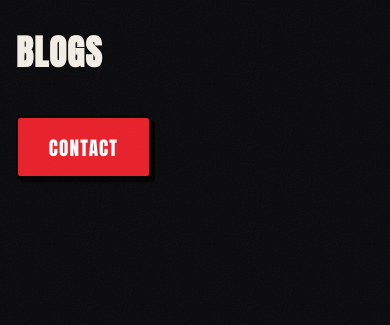
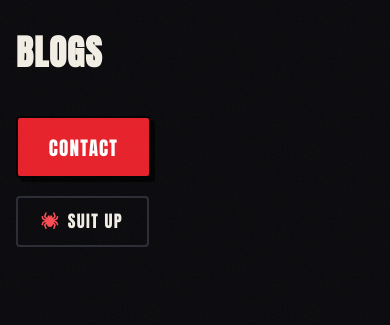
Before and after one commit to sahilkarande/portfolio, a Flask app: page / in a window 390 px wide, after a click that opens the changed part. Shown: the part 391-716 px from the top of the page. Run offline with Flask 3, Linux system fonts and the light colour scheme; data that the repository does not hold is empty; parts of the project's set-up code (start-up, migrations or seed data) failed here and were passed over; some libraries are stand-ins or nearby versions.

Commit message:
Add themed 'Suit Up' admin login button to the site nav
Shows 'Suit Up' (links to /admin/login) for visitors and 'Web HQ' (links to
the dashboard) when logged in; login page copy themed to match.

Co-Authored-By: Claude Opus 5.5 <noreply@anthropic.com>

```diff
--- a/static/css/site.css
+++ b/static/css/site.css
@@ -195,6 +195,16 @@ b, strong { color: #fff; font-weight: 700; }
 .nav__link:hover, .nav__link[aria-current="page"] { color: #fff; }
 .nav__link:hover::after, .nav__link[aria-current="page"]::after { transform: scaleX(1) skew(-20deg); }
 .nav__cta { margin-left: 8px; }
+.nav__hq { margin-left: 6px; }
+.hq-btn {
+  display: inline-flex; align-items: center; gap: 8px; padding: .6em 1em; line-height: 1; text-decoration: none;
+  font-family: var(--font-display); text-transform: uppercase; letter-spacing: .08em; font-size: .85rem;
+  color: var(--paper); border: 2px solid var(--line); border-radius: var(--radius); background: transparent;
+  transition: border-color .15s, color .15s, background .15s, transform .15s;
+}
+.hq-btn i { color: var(--red-text); transition: transform .3s var(--ease); }
+.hq-btn:hover { border-color: var(--red); background: rgba(232, 32, 42, .12); color: #fff; }
+.hq-btn:hover i { transform: rotate(180deg); }
 .nav__toggle {
   display: none; margin-left: auto; width: 44px; height: 44px; background: none; border: 2px solid var(--line);
   border-radius: var(--radius); cursor: pointer; position: relative;
@@ -551,6 +561,8 @@ main { display: block; }
   .nav__toggle { display: block; }
   .nav__cta { margin: 24px 0 0; }
   .nav__cta .btn { font-size: 1.2rem; padding: 1em 1.6em; }
+  .nav__hq { margin: 18px 0 0; }
+  .hq-btn { padding: .9em 1.4em; font-size: 1.05rem; }
   .nav-open { overflow: hidden; }
 }
 @media (max-width: 900px) {
--- a/templates/admin/login.html
+++ b/templates/admin/login.html
@@ -4,8 +4,8 @@
 <div class="auth">
   <form class="card auth__card" method="post" novalidate>
     <div class="brand"><span class="brand__mark"><i class="fas fa-spider"></i></span><span>Web HQ</span></div>
-    <h1>Welcome back</h1>
-    <p class="sub">Sign in to manage your portfolio</p>
+    <h1>Suit up</h1>
+    <p class="sub">Your spider-sense says it’s time to update the portfolio.</p>
     {% with messages = get_flashed_messages(with_categories=true) %}{% if messages %}
     <div class="flashes">{% for category, text in messages %}
       <div class="flash flash--{{ 'error' if category == 'error' else 'success' }}"><span>{{ text }}</span></div>
@@ -15,7 +15,7 @@
     <div class="field">{{ form.username.label(class='field__label') }}{{ form.username(autocomplete='username', autofocus=true) }}</div>
     <div class="field">{{ form.password.label(class='field__label') }}{{ form.password(autocomplete='current-password') }}</div>
     <div class="field" style="margin-top:16px"><label class="switch">{{ form.remember() }}<span class="switch__track"></span><span>{{ form.remember.label.text }}</span></label></div>
-    <button class="btn btn--primary" type="submit"><i class="fas fa-right-to-bracket"></i> Sign in</button>
+    <button class="btn btn--primary" type="submit"><i class="fas fa-spider"></i> Swing in</button>
     <a class="auth__back" href="{{ url_for('public.about') }}">← Back to site</a>
   </form>
 </div>
--- a/templates/base.html
+++ b/templates/base.html
@@ -49,6 +49,13 @@
         <li><a class="nav__link" href="{{ url_for(endpoint) }}"{% if request.endpoint == endpoint %} aria-current="page"{% endif %}>{{ label }}</a></li>
         {% endfor %}
         <li class="nav__cta"><a class="btn btn--red btn--sm" href="{{ url_for('public.contact') }}">Contact</a></li>
+        <li class="nav__hq">
+          {% if current_user.is_authenticated %}
+          <a class="hq-btn" href="{{ url_for('admin.dashboard') }}" title="Go to your admin dashboard"><i class="fas fa-spider"></i><span>Web HQ</span></a>
+          {% else %}
+          <a class="hq-btn" href="{{ url_for('admin.login') }}" title="Admin login" rel="nofollow"><i class="fas fa-spider"></i><span>Suit Up</span></a>
+          {% endif %}
+        </li>
       </ul>
     </div>
   </header>
```
Also changed, not shown: tests/test_public.py (+8 -0 lines).
